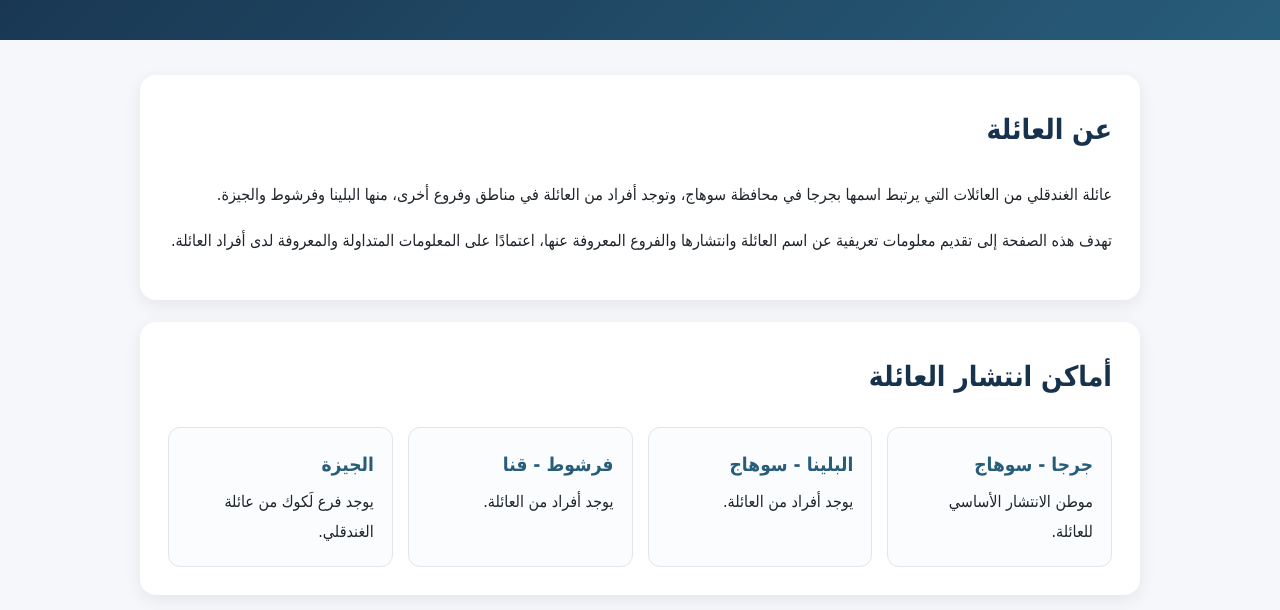
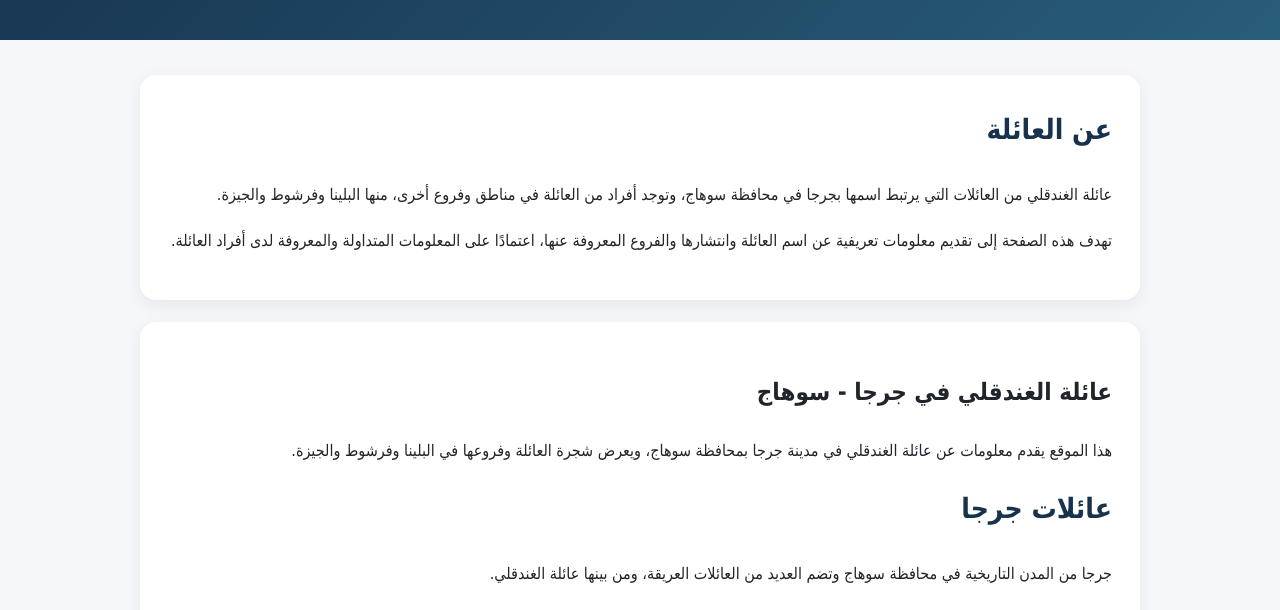
Before and after one commit to moaazabdelgawwad19-spec/alghandqaly-family, a plain HTML site: page index.html in a window 1280 px wide. Shown: the part 190-800 px from the top of the page. Drawn offline with Linux system fonts and the light colour scheme.

Commit message:
Update index.html

```diff
--- a/index.html
+++ b/index.html
@@ -4,7 +4,13 @@
     <meta charset="UTF-8">
     <meta name="viewport" content="width=device-width, initial-scale=1.0">
     <meta name="google-site-verification" content="HtBFBlyiQmkW1WiwjkAx-9jt0htUnHn91n2hEnd49tU" />
+    <title>عائلة الغندقلي - جرجا سوهاج</title>
 
+    <meta name="description" content="صفحة تعريفية عن عائلة الغندقلي في جرجا - سوهاج، وانتشار أفراد العائلة في البلينا وفرشوط والجيزة، مع معلومات عن اسم الغندقلي وفروع العائلة.">
+
+    <meta name="keywords" content="عائلة الغندقلي, الغندقلي جرجا, عائلات جرجا, عائلات سوهاج, الغندقلي سوهاج, الغندقلي البلينا, الغندقلي فرشوط, الغندقلي الجيزة, فرع لكوك">
+
+    <meta name="robots" content="index, follow">
     <title>عائلة الغندقلي - جرجا - سوهاج</title>
     <meta name="description" content="صفحة تعريفية عن عائلة الغندقلي في جرجا - سوهاج، وانتشار أفراد العائلة في البلينا وفرشوط والجيزة، مع معلومات عن اسم الغندقلي وفروع العائلة.">
     <meta name="keywords" content="الغندقلي, الغندقي, عائلة الغندقلي, الغندقلي جرجا, عائلات جرجا, عائلات سوهاج, الغندقلي سوهاج, الغندقلي البلينا, الغندقلي فرشوط, فرع لَكوك, عائلة لَكوك, الغندقلي الجيزة">
@@ -109,6 +115,13 @@
             والفروع المعروفة عنها، اعتمادًا على المعلومات المتداولة والمعروفة لدى أفراد العائلة.
         </p>
     </section>
+     <section>
+           <h1>عائلة الغندقلي في جرجا - سوهاج</h1>
+            <p>هذا الموقع يقدم معلومات عن عائلة الغندقلي في مدينة جرجا بمحافظة سوهاج، ويعرض شجرة العائلة وفروعها في البلينا وفرشوط والجيزة.</p>
+
+            <h2>عائلات جرجا</h2>
+            <p>جرجا من المدن التاريخية في محافظة سوهاج وتضم العديد من العائلات العريقة، ومن بينها عائلة الغندقلي.</p>
+     </section>
 
     <section>
         <h2>أماكن انتشار العائلة</h2>
```
